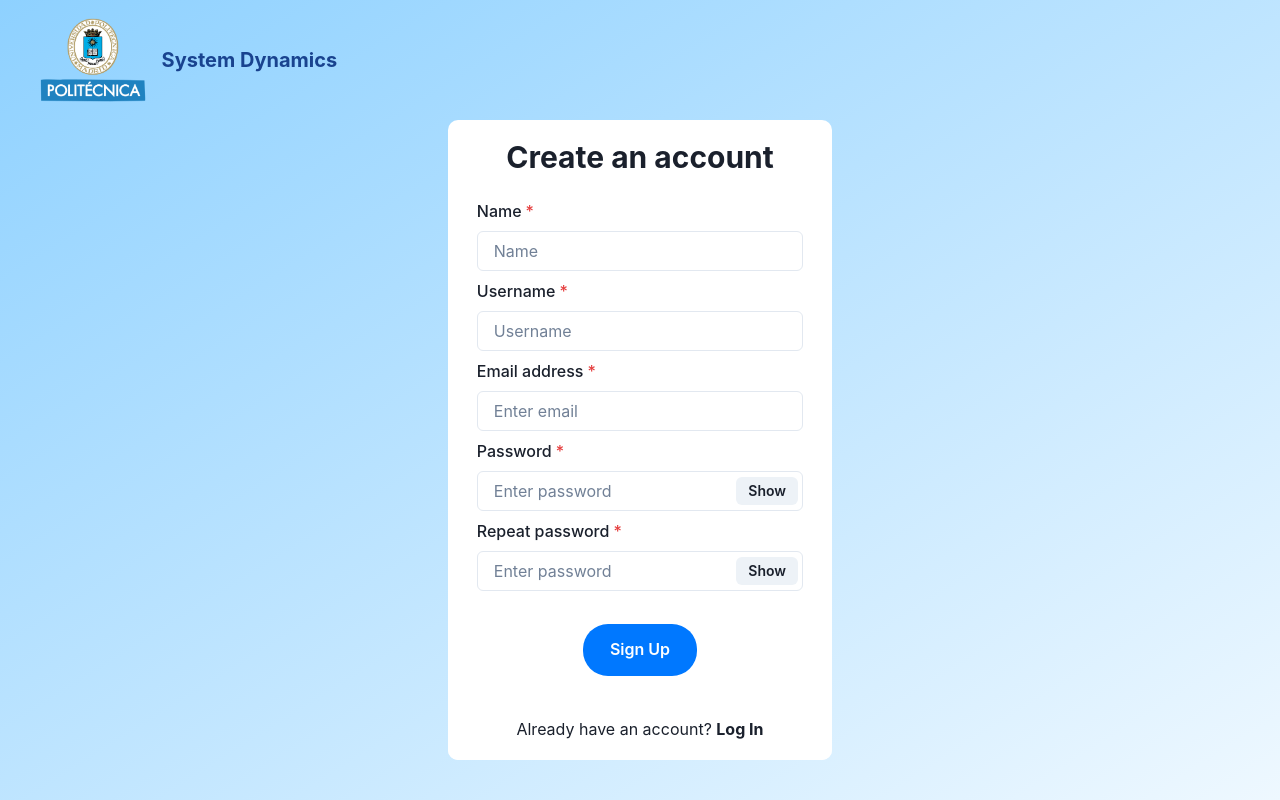
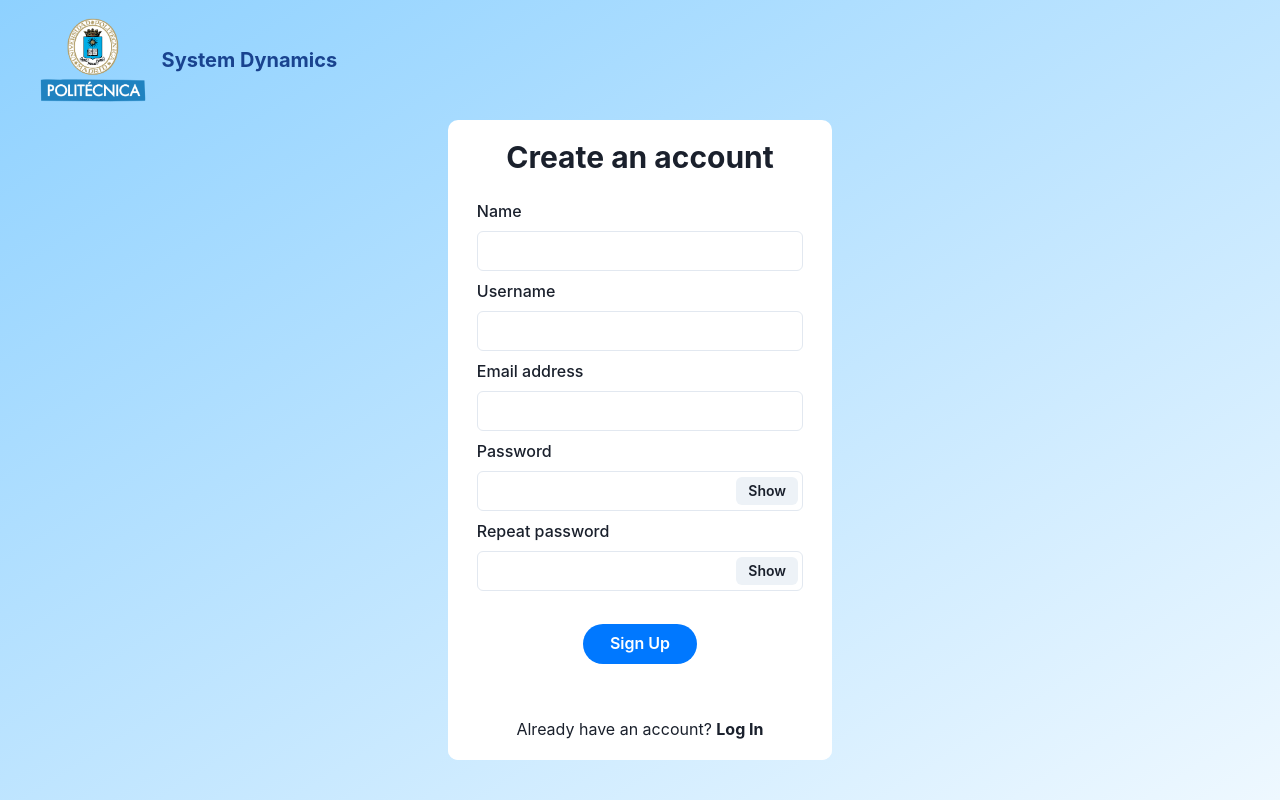
Before and after one commit to alextorsar/React_UI, a React (Vite) app in the folder 00-UI-SD/: page /register in a window 1280 px wide. Built offline with nearby package versions, Linux system fonts and the light colour scheme.

Commit message:
Introducing forms validation

```diff
--- a/00-UI-SD/src/Login/LoginBox.jsx
+++ b/00-UI-SD/src/Login/LoginBox.jsx
@@ -12,30 +12,40 @@ import {
   Box,
   Heading,
   Image,
-  Text
+  Text,
+  useToast
 } from '@chakra-ui/react'
 import { useForm } from 'react-hook-form'
 
 
+
 export function LoginBox() {
+
+  const toast = useToast()
 
   const navigate = useNavigate();
 
   const {
     handleSubmit,
+    formState,
     register,
   } = useForm()
 
+  const { errors } = formState
+
   function onSubmit(values) {
-    postLogin(values).then(
+    const promise = postLogin(values).then(
       (response) => {
         if (response.status === 200){
           navigate("/logged");
-        }else{
-          console.log(response)
         }
       }
     )
+    promise.catch(() => {
+      toast.promise(promise, {
+        error: { title: 'Login failed', description: "User or password incorrect", duration: 2500,isClosable: true}
+      })
+    })
   }
 
   return (
@@ -52,11 +62,14 @@ export function LoginBox() {
         <form onSubmit={handleSubmit(onSubmit)}>
           <FormControl>
             <FormLabel htmlFor='email'>Email address</FormLabel>
-            <Input type='email' placeholder="Enter email" bg="white" {...register('email')}/>
+            <Input type='email' id='email' placeholder={errors.email?.message} _placeholder={{ color: 'red' }}bg="white" {...register('email',{required: "Email is required." })}/>
           </FormControl>
           <FormControl>
           <FormLabel htmlFor='password'>Password</FormLabel>
-            <PasswordInput field={'password'} register={register}></PasswordInput>
+            <PasswordInput
+              register={register('password',{required: "Password is required." })}
+              errors={errors.password}
+            ></PasswordInput>
           </FormControl>
           <Button type="submit" width="35%" colorScheme='messenger' alignSelf="center" justifySelf="center" margin="10%" borderRadius="25px">Log in</Button>
         </form>
--- a/00-UI-SD/src/Login/PassworInput.jsx
+++ b/00-UI-SD/src/Login/PassworInput.jsx
@@ -1,17 +1,18 @@
 import React from 'react'
 import { Input, InputRightElement, InputGroup, Button} from '@chakra-ui/react'
-export function PasswordInput(props) {
+export function PasswordInput({register, errors}) {
 
     const [show, setShow] = React.useState(false)
     const handleClick = () => setShow(!show)
     return (
       <InputGroup size='md'>
         <Input
+           placeholder={errors?.message}
+           _placeholder={{ color: 'red' }}
           pr='4.5rem'
           type={show ? 'text' : 'password'}
-          placeholder='Enter password'
           bg = "white"
-          {...props.register(`${props.field}`)}
+          {...register}
         />
         <InputRightElement width='4.5rem'>
           <Button h='1.75rem' size='sm' onClick={handleClick} margin="0.5%">
--- a/00-UI-SD/src/Register/RegisterBox.jsx
+++ b/00-UI-SD/src/Register/RegisterBox.jsx
@@ -10,7 +10,8 @@ import {
     Button,
     Heading,
     Text,
-    VStack
+    VStack,
+    useToast
   } from '@chakra-ui/react'
 
   import {PasswordInput} from "../Login/PassworInput"
@@ -19,69 +20,108 @@ import {
 
 
 export function RegisterBox() {
+    const toast = useToast()
     const navigate = useNavigate();
     const {
         handleSubmit,
+        formState,
         register,
+        watch,
       } = useForm()
+
+    const { errors } = formState
 
       function onSubmit(values) {
 
-        postUser(values).then(
+        const promise = postUser(values).then(
             (response) => {
                 if (response.status === 200){
                     navigate("/login");
-                }else{
-                    console.log(response)
                 }
             }
         )
+        promise.catch(
+            (error) => {
+                var error
+                if ("username" in error.response.data)
+                    error = "Username already in use"
+                else if ("email" in error.response.data)
+                    error = "Email already in use"
+                toast.promise(promise, {
+                    error: { title: 'Register failed', description: error, duration: 3000,isClosable: true}
+                })
+            }
+        )
       }
+
+    const password = watch('password', '');
+    const password2 = watch('password2', '');
 
     return (
 
         <VStack width="30%" height="80%" display="flex" flexDirection="column" justifyContent="flex-start" alignItems="center" bg="white" borderRadius="10px">
             <Heading size='lg' marginTop="5%" marginBottom="4%">Create an account</Heading>
-                <VStack width="100%" height="90%"display="flex" flexDirection="column" justifyItems="flex-end" alignItems="center" bg="white" borderRadius="10px">
+                <VStack width="100%" height="100%"display="flex" flexDirection="column" justifyItems="flex-end" alignItems="center" bg="white" borderRadius="10px">
                     <form onSubmit={handleSubmit(onSubmit)}>
-                    <FormControl isRequired marginBottom="2.5%">
+                    <FormControl marginBottom="2.5%">
                         <FormLabel htmlFor='name'>Name</FormLabel>
                         <Input
-                            placeholder='Name'
+                            placeholder={errors.name?.message}
+                            _placeholder={{ color: 'red' }}
                             bg="white"
-                            {...register('name')}
+                            {...register('name', {required: "Name is required." })}
                         />
                     </FormControl>
-                    <FormControl isRequired marginBottom="2.5%">
+                    <FormControl marginBottom="2.5%">
                         <FormLabel htmlFor='username'>Username</FormLabel>
                         <Input
-                            placeholder='Username'
+                            placeholder={errors.username?.message}
+                            _placeholder={{ color: 'red' }}
                             bg="white"
-                            {...register('username')}
+                            {...register('username', {required: "Username is required." })}
                         />
                     </FormControl>
-                    <FormControl isRequired marginBottom="2.5%">
+                    <FormControl marginBottom="2.5%">
                         <FormLabel htmlFor='email'>Email address</FormLabel>
                         <Input
+                            placeholder={errors.email?.message}
+                            _placeholder={{ color: 'red' }}
                             type='email'
-                            placeholder="Enter email"
                             bg="white"
-                            {...register('email')}
+                            {...register('email', {required: "Email is required." })}
                         />
                     </FormControl>
-                    <FormControl isRequired marginBottom="2.5%">
+                    <FormControl marginBottom="2.5%">
                         <FormLabel htmlFor='password'>Password</FormLabel>
-                        <PasswordInput field={'password'} register={register}></PasswordInput>
+                        <PasswordInput
+                            register={register('password',{required: "Password is required." })}
+                            errors={errors.password}>
+                        </PasswordInput>
                     </FormControl>
-                    <FormControl isRequired>
+                    <FormControl>
                         <FormLabel htmlFor='password2'>Repeat password</FormLabel>
-                        <PasswordInput  field={'password2'} register={register}></PasswordInput>
+                        <PasswordInput
+                            register={
+                                register(
+                                    'password2',
+                                    {
+                                        required: "Password is required.",
+                                        validate: value => value === password || "Passwords do not match."
+                                    }
+                                )
+                            }
+                            errors={errors.password2}>
+                        </PasswordInput>
+                        {errors.password2 && errors.password2.type === 'validate' && (
+                            <Text color='red'>
+                                {errors.password2.message}
+                            </Text>
+                        )}
                     </FormControl>
-                    <Button  type="submit" width="35%" height="70%" colorScheme='messenger' alignSelf="center" justifySelf="flex-start" borderRadius="25px" marginTop="10%">Sign Up</Button>
+                    <Button  type="submit" width="35%" height="40px" colorScheme='messenger' alignSelf="center" justifySelf="flex-start" borderRadius="25px" marginTop="10%">Sign Up</Button>
                     </form>
-                    <Text marginTop="auto" marginBottom="5%">Already have an account? <Link to='/login'><b>Log In</b></Link></Text>
+                    <Text marginBottom="5%">Already have an account? <Link to='/login'><b>Log In</b></Link></Text>
                 </VStack>
         </VStack>
-
     )
 }
--- a/00-UI-SD/src/Register/registerBox.css
+++ b/00-UI-SD/src/Register/registerBox.css
@@ -1,7 +1,8 @@
 form{
     width: 85%;
-    height: 85%;
+    height: 100%;
     display: flex;
     flex-direction: column;
     align-items: center;
+    justify-content: flex-start;
 }
--- a/00-UI-SD/src/app.jsx
+++ b/00-UI-SD/src/app.jsx
@@ -3,6 +3,7 @@ import { Login } from "./Login/Login"
 import { Register } from "./Register/Register"
 import { Logged } from "./Home/Logged"
 import ReactDOM from 'react-dom/client'
+import "./index.css"
 
 function App() {
     return (
--- a/package.json
+++ b/package.json
@@ -1,5 +1,6 @@
 {
   "dependencies": {
+    "@hookform/error-message": "^2.0.1",
     "formik": "^2.4.5",
     "react-cookie": "^6.1.1",
     "react-dom": "^18.2.0",
```
Also changed, not shown: 1 other file (tests, documents, lock files or other folders).
